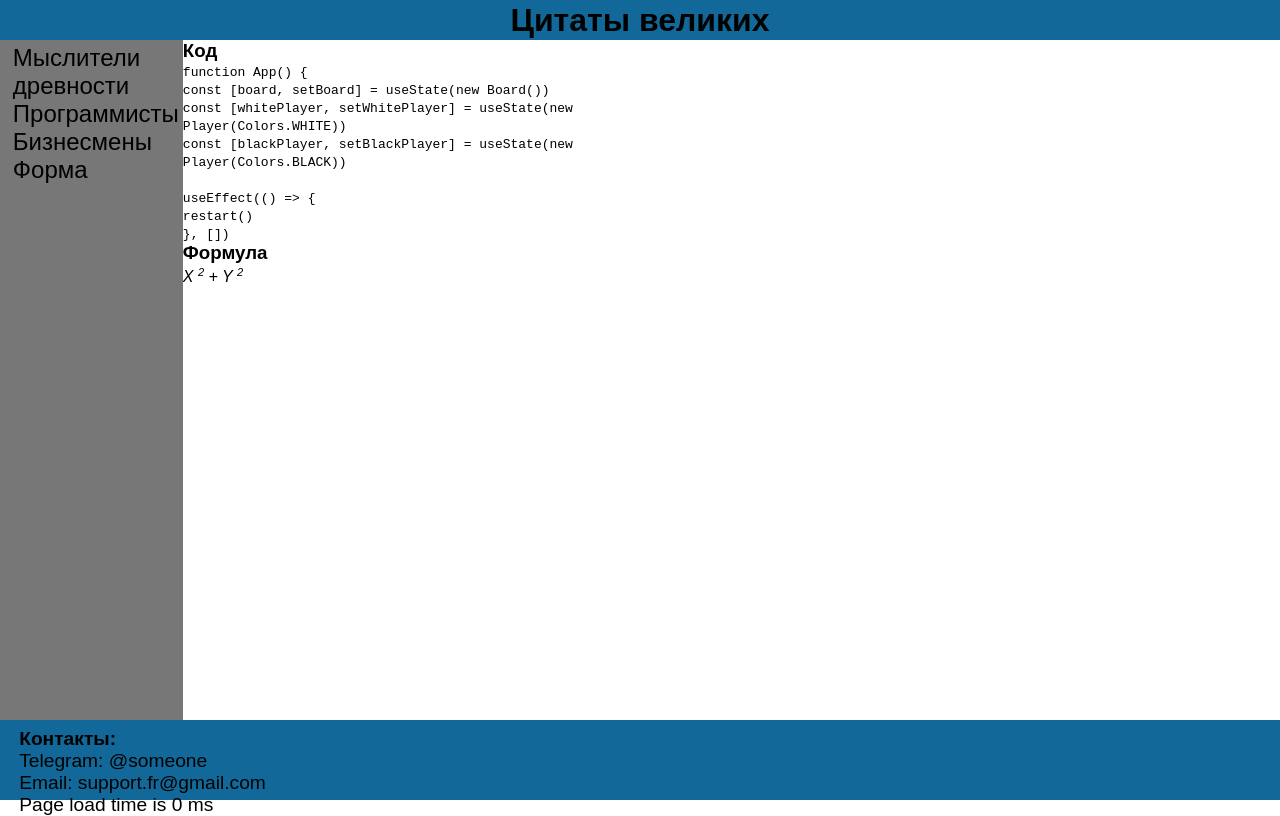
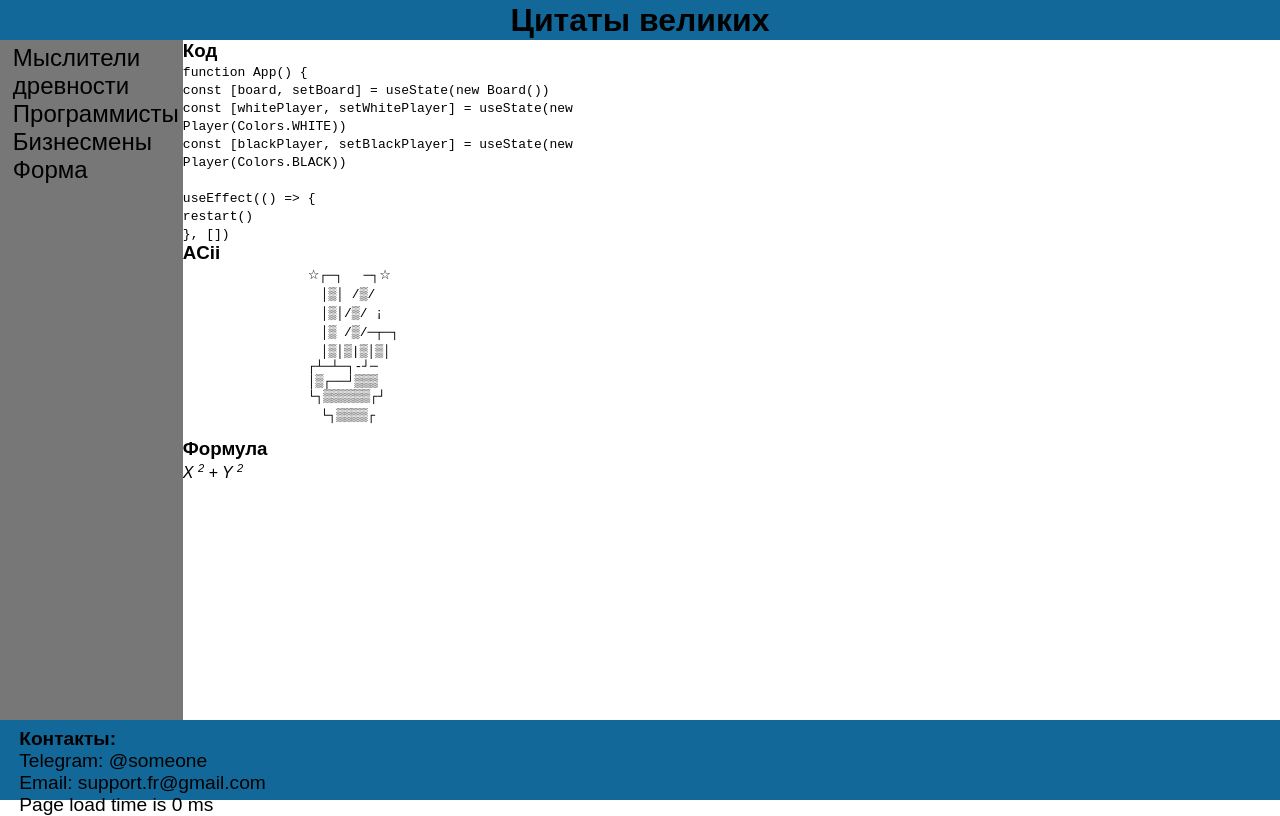
Before and after one commit to Reg1str/WebLabs, a website: page src/pages/programmers.html in a window 1280 px wide. Drawn offline with Linux system fonts and the light colour scheme.

Commit message:
ome styles for 2 lab

```diff
--- a/package.json
+++ b/package.json
@@ -11,6 +11,7 @@
   "license": "ISC",
   "dependencies": {
     "express": "^4.18.2",
+    "ngrok": "^5.0.0-beta.2",
     "nodemon": "^3.0.1",
     "open-cli": "^7.2.0",
     "spin.js": "^4.1.1"
--- a/src/pages/programmers.html
+++ b/src/pages/programmers.html
@@ -27,6 +27,20 @@
                 restart()<br>
                 }, [])<br>
             </code>
+        </article>
+        <article class="article-main">
+            <h3>ACii</h3>
+            <pre>
+                ☆┌─┐　 ─┐☆
+                　│▒│ /▒/
+                　│▒│/▒/ ¡
+                　│▒ /▒/─┬─┐
+                　│▒│▒|▒│▒│
+                ┌┴─┴─┐-┘─
+                │▒┌──┘▒▒▒
+                └┐▒▒▒▒▒▒┌┘
+                　└┐▒▒▒▒┌
+            </pre>
         </article>
     </section>
     <section>
```
Also changed, not shown: src/index.html (+4 -1 lines), 1 other file.
